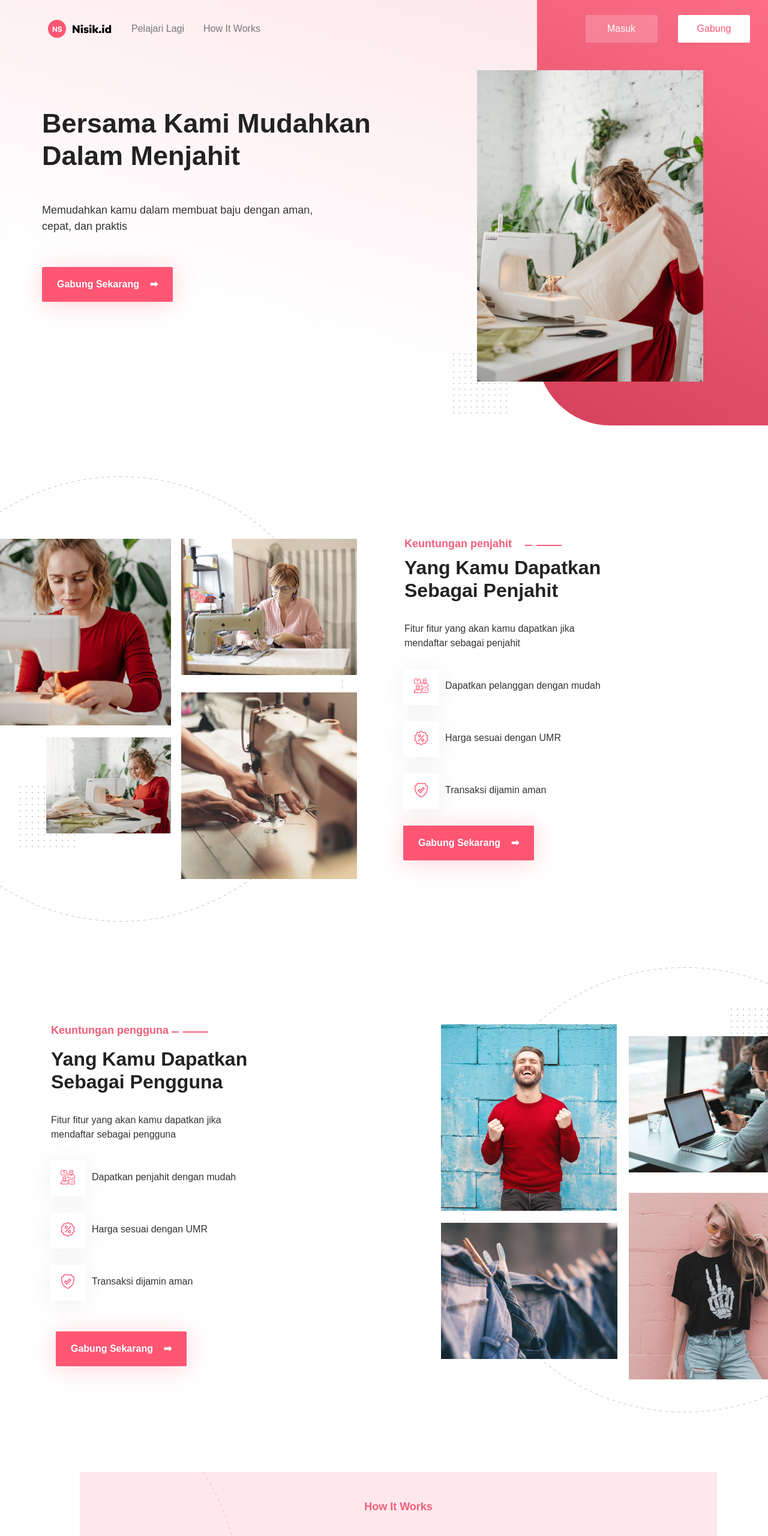
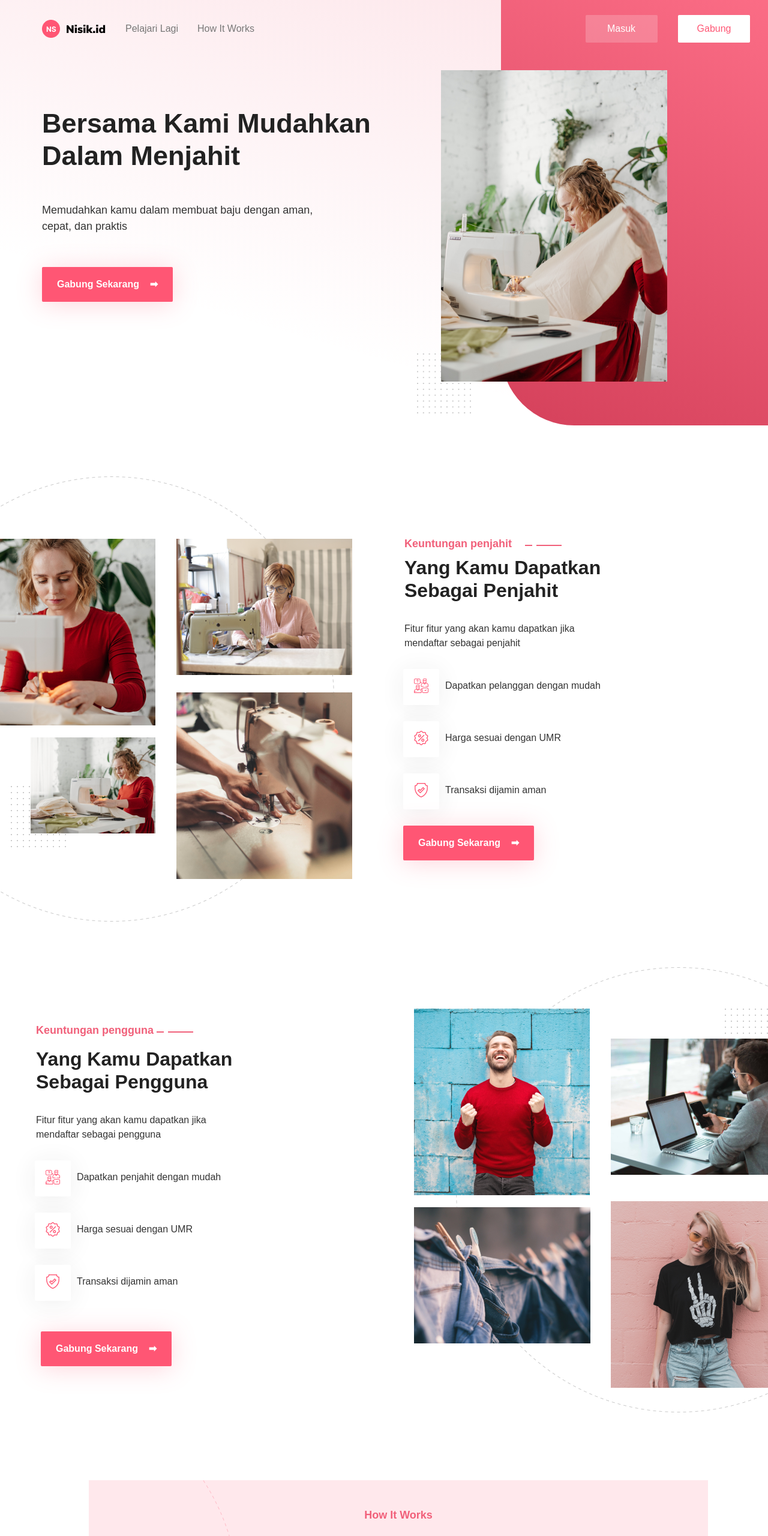
Before and after one commit to alfina28/nisik, a plain HTML site: page index.html in a window 1280 px wide. Shown: the top 2560 px of the page at 60% size. Drawn offline with nearby package versions, Linux system fonts and the light colour scheme; some packages are replaced by stand-ins of ours; a script that the page names is missing; a web font is replaced by a local one.

Commit message:
second commit

```diff
--- a/frontend/styles/main.scss
+++ b/frontend/styles/main.scss
@@ -6,6 +6,7 @@ body{
 .navbar-brand{
     img{
         max-height: 30px;
+        margin-left: -10px !important;
     }
 }
 
@@ -77,11 +78,11 @@ header{
     background: linear-gradient(196.12deg, rgba(242, 98, 124, 0.15) 8.94%, rgba(196, 196, 196, 0) 75.9%);
 
     .header-rectangle{
-        width: 420px;
+        width: 50%;
         height: 720px;
         float: right;
         margin-top: -190px;
-        margin-right: -135px;
+        margin-right: -210px;
         background: linear-gradient(26.71deg, #D5415B 0.77%, #FF718A 103.25%);
         border-radius: 0px 0px 0px 122px;
 
@@ -194,23 +195,27 @@ main{
         .image{
             position: absolute;
             margin-top: -190px;
+            margin-left: -100px !important;
+        }
+        #gallery{
+            margin-left: -120px !important;
         }
     }
 
     .section-pengguna{
         margin-top: 200px;
-        margin-left: 60px;
+        margin-left: -50px !important;
 
         .image{
             position: absolute;
             margin-top: 65px;
-            margin-left: 85px;
+            margin-left: 130px;
         }
 
         #gallery{
             float: right;
             margin-top: 150px;
-            margin-right: -100px;
+            margin-right: -180px !important;
         }
     }
 
@@ -353,6 +358,10 @@ main{
 }
 
 @media only screen and (max-width: 768px){
+
+    .navbar-brand{
+        margin-left: 20px !important;
+    }
     .navbar-light{
         .btn-login, .btn-join{
             background-color: #FF5674;
@@ -366,6 +375,7 @@ main{
         }
     }
     header{
+        text-align: center;
         background: none;
         .header-rectangle{
             display: none;
@@ -378,17 +388,18 @@ main{
         }
         .btn-gabung{
             margin-top: 20px !important;
-            margin-left: 130px !important;
         }
     }
 
     main{
+        margin-top: -100px !important;
         .image, .rec{
             display: none;
         }
 
         .imggallery{
             margin: 0px !important;
+            margin-left: 20% !important;
             width: 293px;
             height: auto;
         }
@@ -396,7 +407,7 @@ main{
         .section-penjahit{
             .card-detail{
                 margin-top: 50px;
-                margin-left: 110px;
+                margin-left: 80px;
             }
 
             #gallery{
@@ -407,21 +418,29 @@ main{
         }
 
         .section-pengguna{
+            margin-top: 200px !important;
+            margin-left: 0px !important;
             .card-detail{
                 margin-top: -30px !important;
+                margin-left: 10% !important;
             }
             .row{
                 flex-direction: column-reverse;
 
                 #gallery{
+                    margin: 0px !important;
                     float: left;
                 }
             }
         }
 
         .section-order{
+            text-align: center;
             .container{
                 margin-left: -10px;
+            }
+            .section-gabung{
+                margin-left: 5px !important;
             }
         }
 
--- a/index.html
+++ b/index.html
@@ -84,7 +84,7 @@
     </header>
 
     <!--Content-->
-    <main>
+    <main class="container">
         <div class="section-penjahit">
             <div class="image">
                 <img src="frontend/images/ic_ellips.png" class="mt-5 pt-5 mb-4">
@@ -216,25 +216,25 @@
                         <img src="frontend/images/ic_ellips2.png" alt="">
                     </div>
                     <div id = "gallery">
-                        <div class = "row">
+                        <div class = "row mt-4">
                                <div class = "col-md-6" data-aos="zoom-in" data-aos-duration="400">
                                 <a href = "frontend/images/pic_pengguna.png" data-toggle="lightbox" data-gallery="gallery">
-                                    <img src = "frontend/images/pic_pengguna.png" class = "imggallery" style="margin-left: 50px;">
+                                    <img src = "frontend/images/pic_pengguna.png" class = "imggallery" style="margin-top: -50px; margin-left: 60px;">
                                </a>
                                </div>
                                <div class = "col-md-6" data-aos="zoom-in" data-aos-duration="600">
                                 <a href = "frontend/images/pic_pengguna2.png" data-toggle="lightbox" data-gallery="gallery">
-                                    <img src = "frontend/images/pic_pengguna2.png" class = "imggallery" style="margin-top: 20px;">
+                                    <img src = "frontend/images/pic_pengguna2.png" class = "imggallery">
                                </a>
                                </div>
                                <div class = "col-md-6" data-aos="zoom-in" data-aos-duration="800">
                                 <a href = "frontend/images/pic_pengguna3.png" data-toggle="lightbox" data-gallery="gallery">
-                                    <img src = "frontend/images/pic_pengguna3.png" class = "imggallery" style="margin-left: 50px;">
+                                    <img src = "frontend/images/pic_pengguna3.png" class = "imggallery" style="margin-left: 60px;">
                                </a>
                                </div>
                                <div class = "col-md-6" data-aos="zoom-in" data-aos-duration="1000">
                                 <a href = "frontend/images/pic_pengguna4.png" data-toggle="lightbox" data-gallery="gallery">
-                                    <img src = "frontend/images/pic_pengguna4.png" class = "imggallery" style="margin-top: -50px;">
+                                    <img src = "frontend/images/pic_pengguna4.png" class = "imggallery" style="margin-top: -10px;">
                                </a>
                                </div>
                         </div>
```
Also changed, not shown: frontend/styles/main.css, 1 other file.
